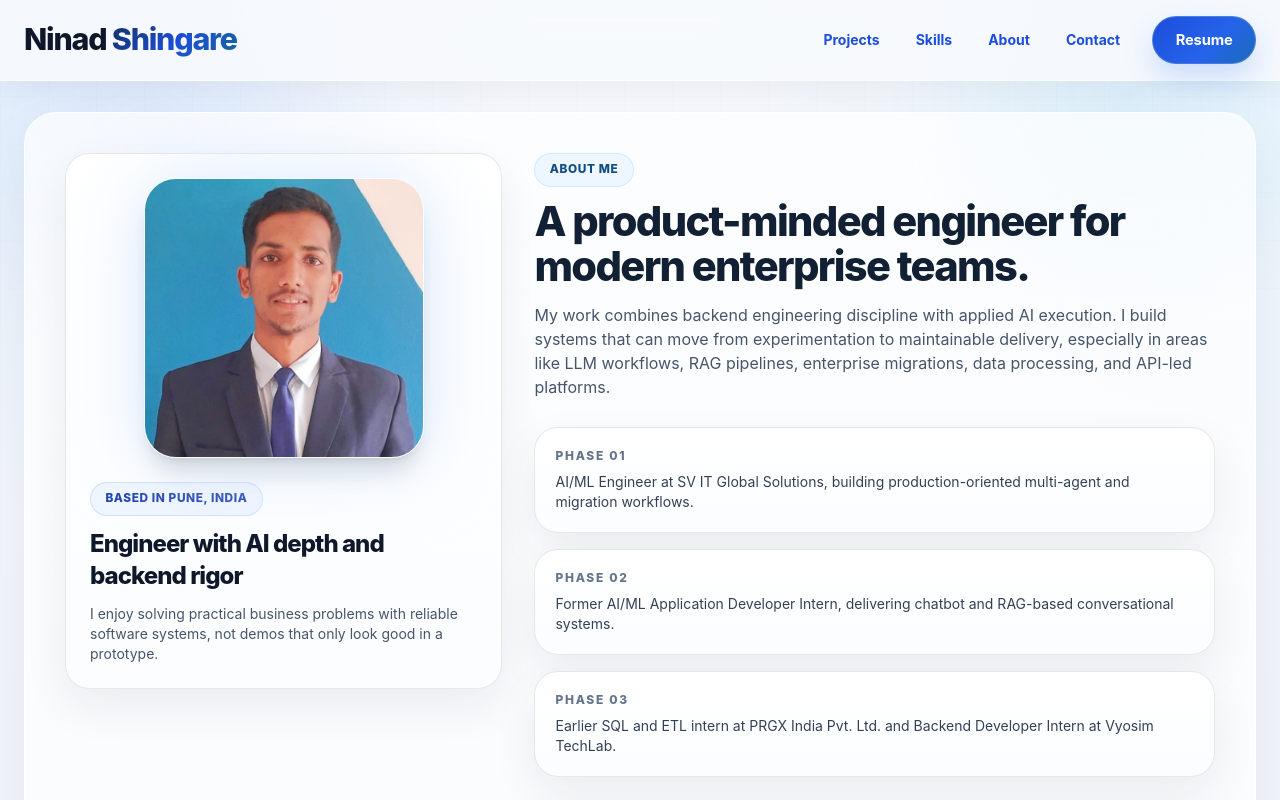
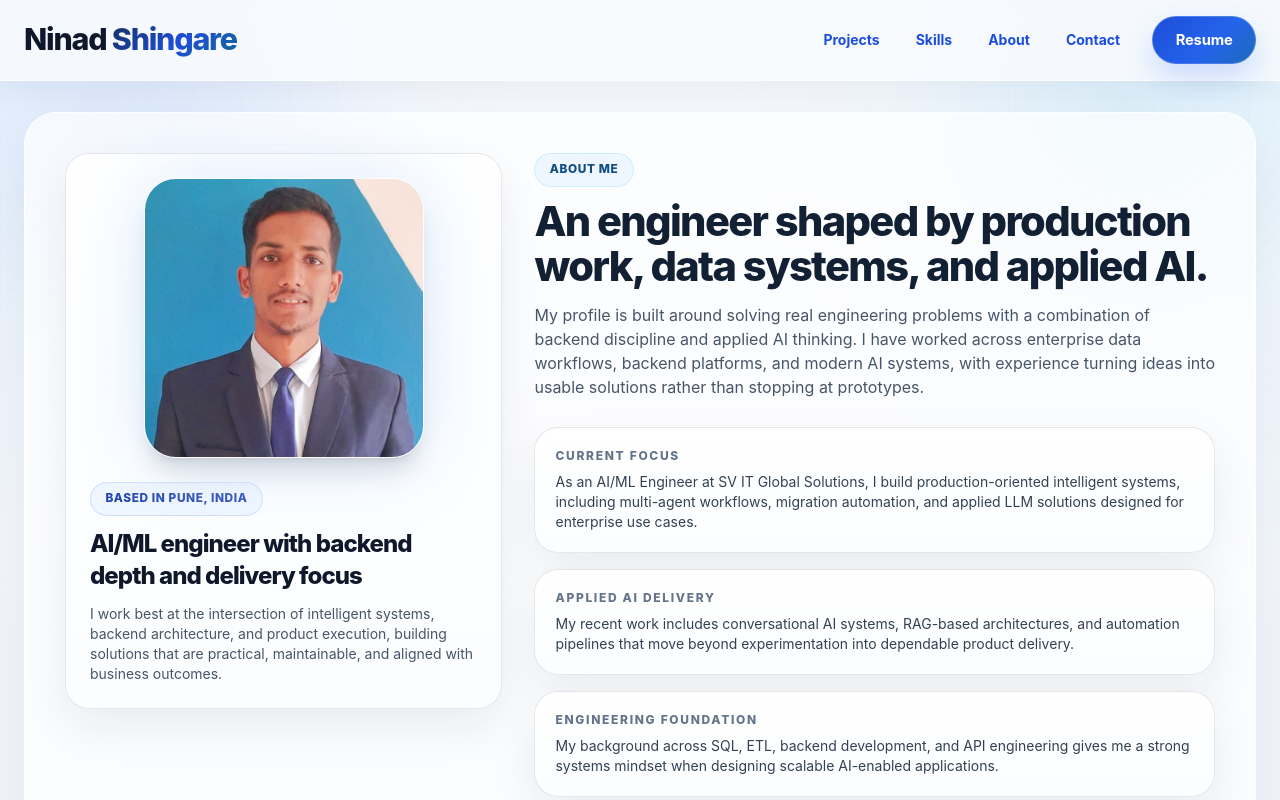
Before and after one commit to NinadShingare/My_Portfolio, a Next.js app in the folder frontend/: page /about in a window 1280 px wide. Shown: the top 800 px of the page. Built offline with nearby package versions, Linux system fonts and the light colour scheme.

Commit message:
about page modified

```diff
--- a/frontend/src/app/about/page.tsx
+++ b/frontend/src/app/about/page.tsx
@@ -1,7 +1,16 @@
 const timeline = [
-  'AI/ML Engineer at SV IT Global Solutions, building production-oriented multi-agent and migration workflows.',
-  'Former AI/ML Application Developer Intern, delivering chatbot and RAG-based conversational systems.',
-  'Earlier SQL and ETL intern at PRGX India Pvt. Ltd. and Backend Developer Intern at Vyosim TechLab.',
+  {
+    label: 'Current Focus',
+    text: 'As an AI/ML Engineer at SV IT Global Solutions, I build production-oriented intelligent systems, including multi-agent workflows, migration automation, and applied LLM solutions designed for enterprise use cases.',
+  },
+  {
+    label: 'Applied AI Delivery',
+    text: 'My recent work includes conversational AI systems, RAG-based architectures, and automation pipelines that move beyond experimentation into dependable product delivery.',
+  },
+  {
+    label: 'Engineering Foundation',
+    text: 'My background across SQL, ETL, backend development, and API engineering gives me a strong systems mindset when designing scalable AI-enabled applications.',
+  },
 ]
 
 const capabilities = [
@@ -28,10 +37,13 @@ export default function AboutPage() {
 
             <div className="mt-6 space-y-3">
               <span className="badge-brand">Based in Pune, India</span>
-              <h2 className="text-2xl font-extrabold text-neutral-900">Engineer with AI depth and backend rigor</h2>
+              <h2 className="text-2xl font-extrabold text-neutral-900">
+                AI/ML engineer with backend depth and delivery focus
+              </h2>
               <p className="text-sm text-neutral-600">
-                I enjoy solving practical business problems with reliable software systems,
-                not demos that only look good in a prototype.
+                I work best at the intersection of intelligent systems, backend architecture,
+                and product execution, building solutions that are practical, maintainable,
+                and aligned with business outcomes.
               </p>
             </div>
           </div>
@@ -39,21 +51,21 @@ export default function AboutPage() {
           <div className="space-y-7">
             <div>
               <span className="badge-info mb-3 inline-flex">About Me</span>
-              <h1 className="section-heading">A product-minded engineer for modern enterprise teams.</h1>
+              <h1 className="section-heading">An engineer shaped by production work, data systems, and applied AI.</h1>
               <p className="max-w-3xl text-base text-neutral-600">
-                My work combines backend engineering discipline with applied AI execution. I build systems
-                that can move from experimentation to maintainable delivery, especially in areas like LLM workflows,
-                RAG pipelines, enterprise migrations, data processing, and API-led platforms.
+                My profile is built around solving real engineering problems with a combination of backend discipline
+                and applied AI thinking. I have worked across enterprise data workflows, backend platforms, and
+                modern AI systems, with experience turning ideas into usable solutions rather than stopping at prototypes.
               </p>
             </div>
 
             <div className="grid gap-4">
-              {timeline.map((item, index) => (
-                <div key={item} className="glass-card p-5">
+              {timeline.map((item) => (
+                <div key={item.label} className="glass-card p-5">
                   <p className="text-xs font-extrabold uppercase tracking-[0.14em] text-neutral-500">
-                    Phase 0{index + 1}
+                    {item.label}
                   </p>
-                  <p className="mt-2 text-sm text-neutral-700">{item}</p>
+                  <p className="mt-2 text-sm text-neutral-700">{item.text}</p>
                 </div>
               ))}
             </div>
@@ -71,8 +83,8 @@ export default function AboutPage() {
 
             <div className="rounded-3xl border border-blue-100 bg-blue-50/75 px-5 py-5">
               <p className="text-sm text-neutral-700">
-                MCA graduate from Dr. D.Y. Patil Institute of Management and Research, open to relocation and
-                interested in backend, AI platform, and intelligent application engineering opportunities.
+                I bring experience across AI/ML engineering, backend development, and data-intensive systems,
+                and I am open to opportunities in backend, AI platform, and intelligent application engineering teams.
               </p>
               <p className="mt-3 text-sm text-neutral-700">
                 Reach me at{' '}
--- a/frontend/src/app/page.tsx
+++ b/frontend/src/app/page.tsx
@@ -17,7 +17,7 @@ const highlights = [
 ]
 
 const strengths = [
-  'Generative AI and RAG pipelines',
+  'Built Generative AI and RAG pipelines',
   'Backend systems with Java, Spring Boot, FastAPI, and Node.js',
   'Enterprise data platforms, APIs, and cloud-ready architecture',
 ]
@@ -76,7 +76,7 @@ export default function HomePage() {
             <div>
               <p className="eyebrow-label">What I bring</p>
               <h2 className="mt-3 text-2xl font-extrabold text-neutral-900">
-                A recruiter-friendly snapshot
+                A skillset snapshot
               </h2>
             </div>
 
@@ -105,7 +105,10 @@ export default function HomePage() {
                   'LangGraph',
                   'Next.js',
                   'PostgreSQL',
+                  'MongoDB',
                   'AWS',
+                  'Git',
+                  'Docker',
                 ].map((tech) => (
                   <span key={tech} className="badge-brand">
                     {tech}
--- a/frontend/src/components/ContactForm.tsx
+++ b/frontend/src/components/ContactForm.tsx
@@ -93,7 +93,7 @@ export default function ContactForm() {
       )}
       {status === 'error' && (
         <p className="badge-error justify-center rounded-2xl py-3 text-sm">
-          Message failed to send. Please try again.
+          Message failed to send. Please try again. Or reach me directly on Email or LinkedIn.
         </p>
       )}
     </form>
```
